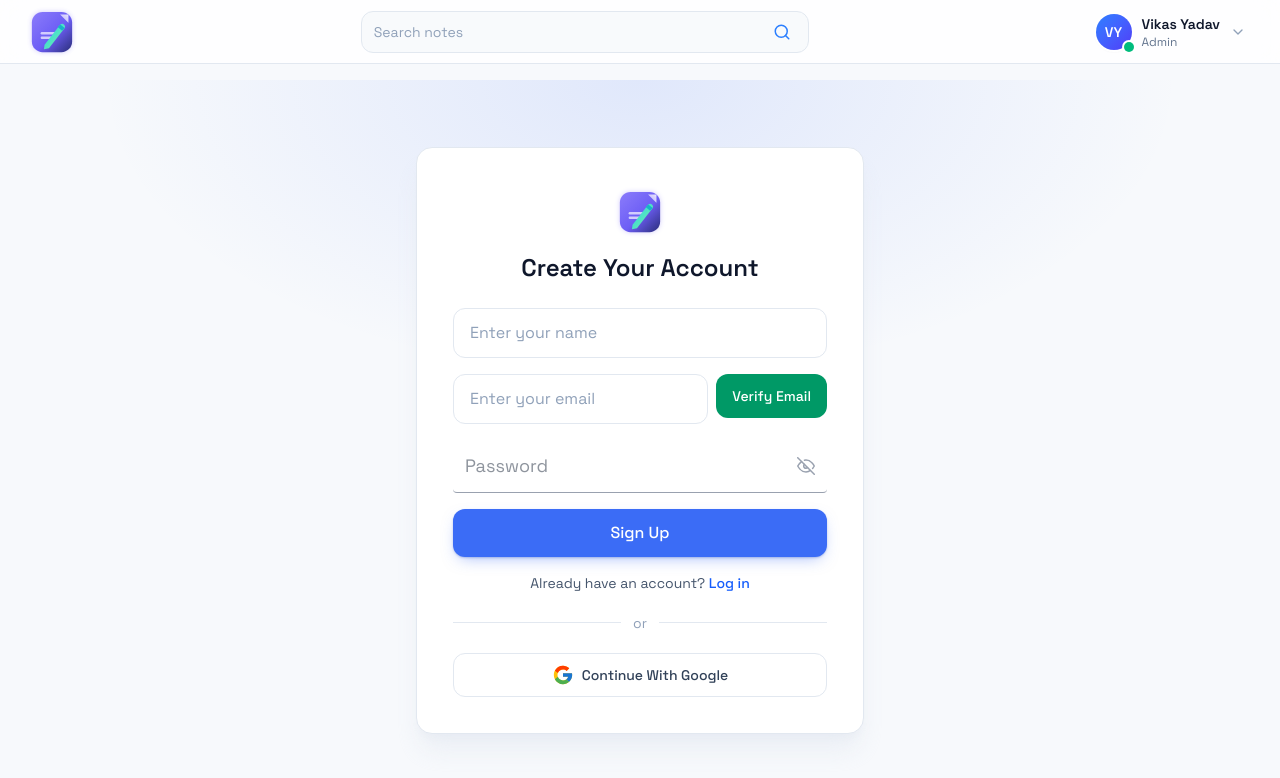
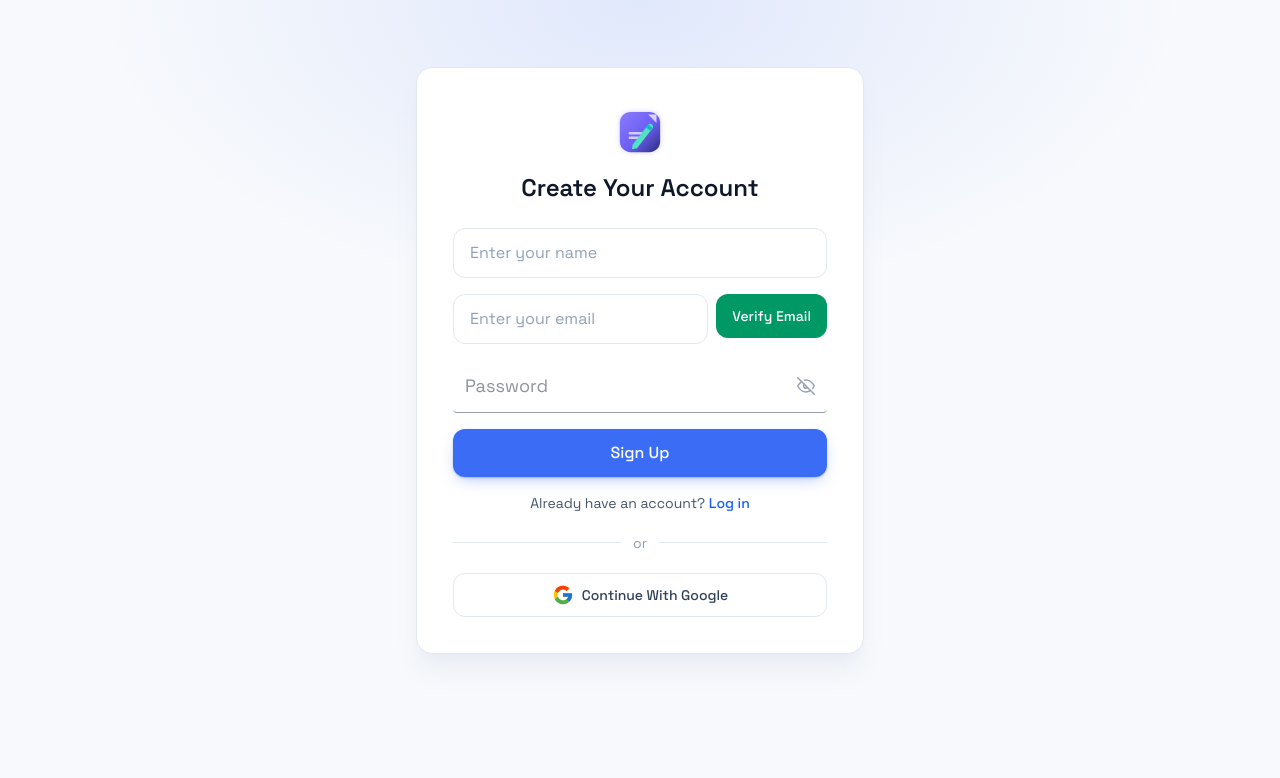
Before and after one commit to vikascoldi/notes, a React app in the folder Frontend/: page /signup in a window 1280 px wide. Shown: the top 778 px of the page. Built offline with nearby package versions, Linux system fonts and the light colour scheme; the HTML template or start-up script is replaced by a standard one.

Commit message:
auto update

```diff
--- a/Frontend/src/auth/Login.jsx
+++ b/Frontend/src/auth/Login.jsx
@@ -3,7 +3,7 @@ import React, { useState } from "react";
 import { Link } from "react-router-dom";
 import PasswordInput from "../components/input/PasswordInput";
 import { validateEmail } from "../utils/helper";
-import Navbar from "../components/navbar/Navbar";
+
 import logo from ".././assets/notes-logo-cool.svg";
 import { FcGoogle } from "react-icons/fc";
 
@@ -28,7 +28,7 @@ const Login = () => {
   };
   return (
     <>
-      <Navbar />
+
 
       <div
         className="flex min-h-[calc(100vh-5rem)] items-center justify-center px-4 py-8"
--- a/Frontend/src/auth/Signup.jsx
+++ b/Frontend/src/auth/Signup.jsx
@@ -1,5 +1,5 @@
 import React, { useEffect, useRef, useState } from "react";
-import Navbar from "../components/navbar/Navbar";
+
 import PasswordInput from "../components/input/PasswordInput";
 import { validateEmail } from "../utils/helper";
 import { Link, useNavigate } from "react-router-dom";
@@ -168,7 +168,7 @@ const Signup = () => {
         }
       `}</style>
 
-      <Navbar />
+
 
       <div
         className="flex min-h-[calc(100vh-5rem)] items-center justify-center px-4 py-8"
```
